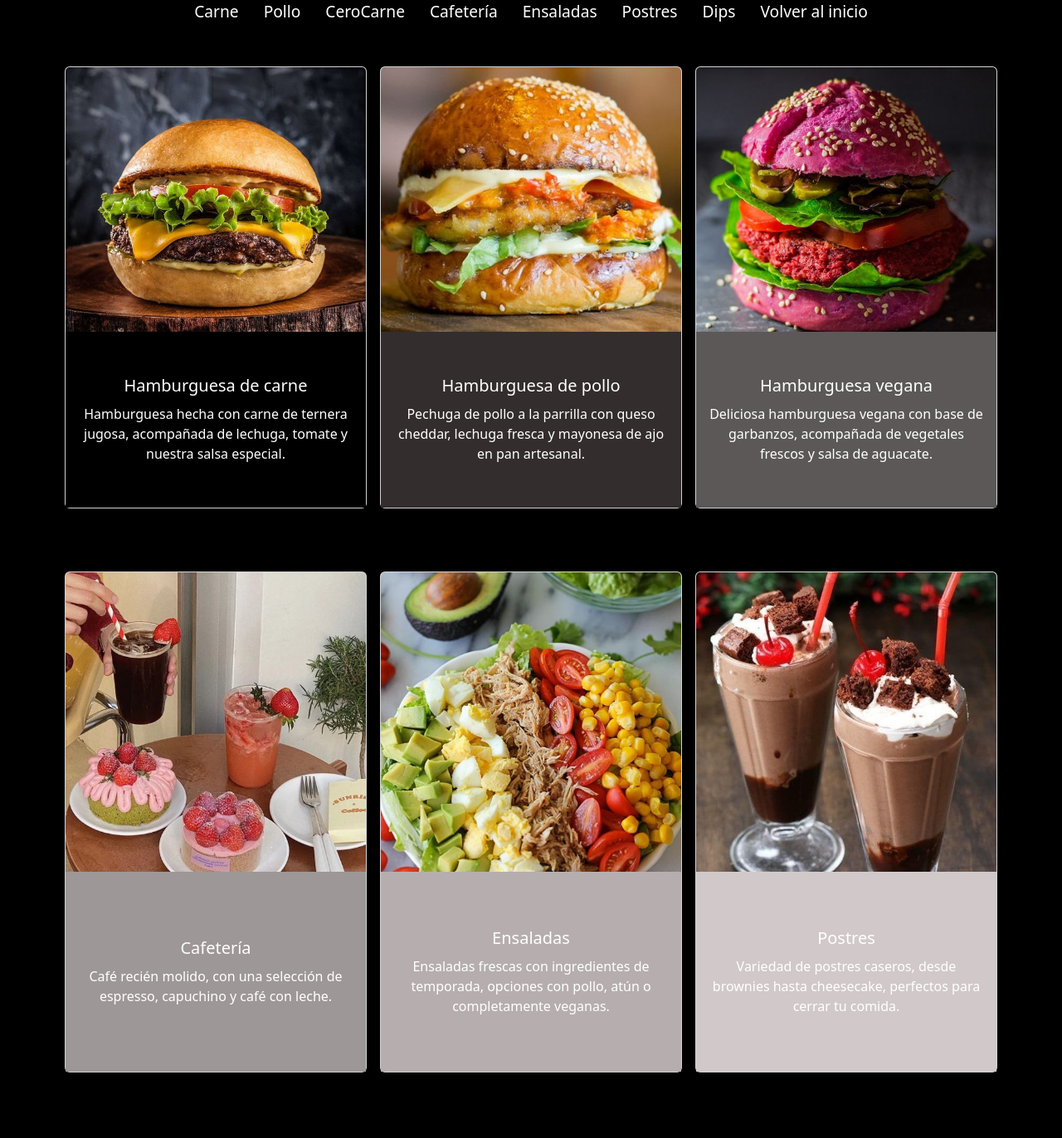
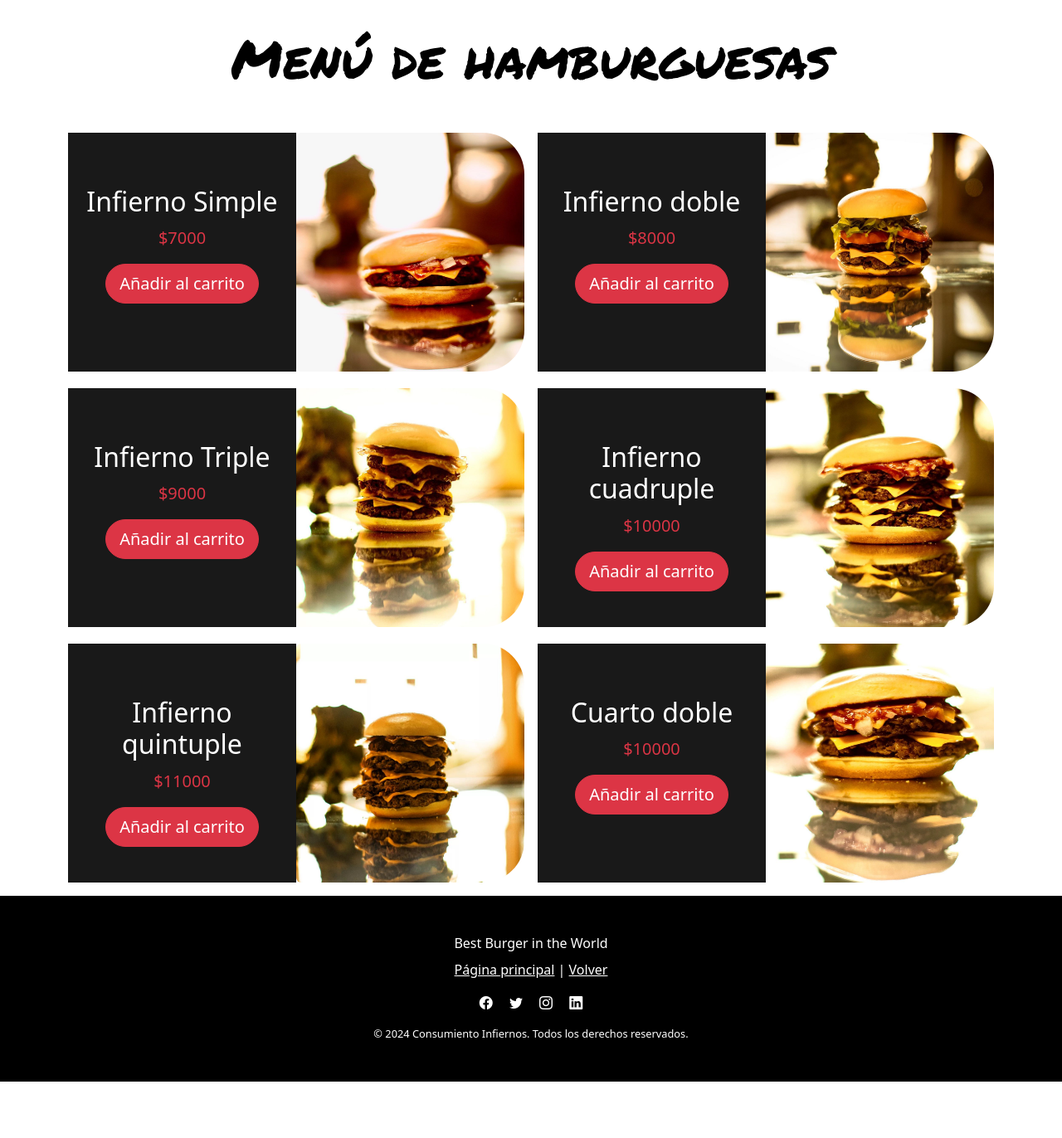
Before and after one commit to OyhamburoDev/ConsumiendoProyecto, a plain HTML site: page pages/menu.html in a window 1280 px wide. Shown: the top 1372 px of the page at 83% size. After the commit the page ends 1304 px from the top, so only its background shows below. Drawn offline with nearby package versions, Linux system fonts and the light colour scheme.

Commit message:
Cambios para el menu de la página

```diff
--- a/pages/menu.html
+++ b/pages/menu.html
@@ -3,7 +3,7 @@
   <head>
     <meta charset="UTF-8" />
     <meta name="viewport" content="width=device-width, initial-scale=1.0" />
-    <title>Menu | Consumiendo Infiernos</title>
+    <title>Menú | Consumiendo Infiernos</title>
     <link rel="preconnect" href="https://fonts.googleapis.com" />
     <link rel="preconnect" href="https://fonts.gstatic.com" crossorigin />
     <link
@@ -16,162 +16,180 @@
       integrity="sha384-QWTKZyjpPEjISv5WaRU9OFeRpok6YctnYmDr5pNlyT2bRjXh0JMhjY6hW+ALEwIH"
       crossorigin="anonymous"
     />
-
+    <link
+      rel="stylesheet"
+      href="https://cdn.jsdelivr.net/npm/bootstrap-icons@1.11.3/font/bootstrap-icons.min.css"
+    />
     <link rel="stylesheet" href="../css/style.css" />
   </head>
-
-  <body class="body-index">
-    <header id="menu-html" class="header-menu">
-      <nav class="navDos">
-        <ul>
-          <li>
-            <a href="#carne">Carne</a>
-          </li>
-          <li>
-            <a href="#pollo">Pollo</a>
-          </li>
-          <li>
-            <a href="#vegana">CeroCarne</a>
-          </li>
-          <li>
-            <a href="#cafeteria">Cafetería</a>
-          </li>
-          <li>
-            <a href="#ensaladas">Ensaladas</a>
-          </li>
-          <li>
-            <a href="#postres">Postres</a>
-          </li>
-          <li>
-            <a href="#dips">Dips</a>
-          </li>
-          <li>
-            <a href="../index.html">Volver al inicio</a>
-          </li>
-        </ul>
-      </nav>
-    </header>
-    <main>
-      <div class="container mt-4">
+  <body class="body-menu-dos">
+    <!--Aquí comienza el header-->
+    <header class="header-menu-dos">
+      <div class="container">
         <div class="row">
-          <!-- Card 1 -->
-          <div id="carne" class="col-sm-12 col-md-6 col-lg-4 card-padding">
-            <div class="card card-menuhtml card-carne">
-              <img
-                src="../images/carne.jpg"
-                class="card-img-top card-img-menuhtml"
-                alt="foto hamburguesa"
-              />
-              <div class="card-body text-white prueba-seis">
-                <h5 class="card-title">Hamburguesa de carne</h5>
-                <p class="card-text">
-                  Hamburguesa hecha con carne de ternera jugosa, acompañada de
-                  lechuga, tomate y nuestra salsa especial.
-                </p>
+          <div class="col-12 text-center">
+            <h1 class="display-1 display-md-5 mt-5 text-black">
+              Menú de hamburguesas
+            </h1>
           </div>
         </div>
       </div>
-          <!-- Card 2 -->
-          <div id="pollo" class="col-sm-12 col-md-6 col-lg-4 card-padding">
-            <div class="card card-menuhtml">
-              <img
-                src="../images/pollo.jpg"
-                class="card-img-top card-img-menuhtml"
-                alt="Hamburguesa 2"
-              />
-              <div class="card-body text-white prueba-cinco">
-                <h5 class="card-title">Hamburguesa de pollo</h5>
-                <p class="card-text">
-                  Pechuga de pollo a la parrilla con queso cheddar, lechuga
-                  fresca y mayonesa de ajo en pan artesanal.
-                </p>
+    </header>
+
+    <!--Aquí comienza el main-->
+    <main>
+      <div class="container">
+        <div class="row text-center g-1 gx-3">
+          <!-- Primer card -->
+          <div class="col-12 col-sm-12 col-md-12 col-lg-6 clase-menudos-gap">
+            <div class="card card-radius mb-3">
+              <div class="row g-0 justify-content-center">
+                <div class="col-md-6 card-menu-color card-negra">
+                  <div class="card-body">
+                    <h5 class="card-title text-white fs-2 mt-5">
+                      Infierno Simple
+                    </h5>
+                    <p class="card-text text-danger fs-5">$7000</p>
+                    <button class="btn btn-danger fs-5 rounded-pill">
+                      Añadir al carrito
+                    </button>
                   </div>
                 </div>
+                <div class="col-md-6 card-negra">
+                  <img
+                    src="../images/menu-simple.jpg"
+                    class="img-fluid rounded-start clase-img-menu"
+                    alt="Foto de hamburguesa simple"
+                  />
                 </div>
-          <!-- Card 3 -->
-          <div id="vegana" class="col-sm-12 col-md-6 col-lg-4 card-padding">
-            <div class="card card-menuhtml">
-              <img
-                src="../images/vegana.jpg"
-                class="card-img-top card-img-menuhtml"
-                alt="Hamburguesa 2"
-              />
-              <div class="card-body text-white prueba-cuatro">
-                <h5 class="card-title">Hamburguesa vegana</h5>
-                <p class="card-text">
-                  Deliciosa hamburguesa vegana con base de garbanzos, acompañada
-                  de vegetales frescos y salsa de aguacate.
-                </p>
               </div>
             </div>
           </div>
 
-          <!-- Card 4 -->
-          <div id="cafeteria" class="col-sm-12 col-md-6 col-lg-4 card-padding">
-            <div class="card card-menuhtml">
+          <!-- Segunda card -->
+          <div class="col-12 col-sm-12 col-md-12 col-lg-6 clase-menudos-gap">
+            <div class="card card-radius mb-3">
+              <div class="row g-0 justify-content-center">
+                <div class="col-md-6 card-menu-color card-negra">
+                  <div class="card-body">
+                    <h5 class="card-title text-white fs-2 mt-5">
+                      Infierno doble
+                    </h5>
+                    <p class="card-text text-danger fs-5">$8000</p>
+
+                    <button class="btn btn-danger fs-5 rounded-pill">
+                      Añadir al carrito
+                    </button>
+                  </div>
+                </div>
+                <div class="col-md-6 card-negra">
                   <img
-                src="../images/cafeteria.jpg"
-                class="card-img-top card-img-menuhtml"
-                alt="foto cafeteria"
+                    src="../images/menu-doble.jpg"
+                    class="img-fluid rounded-start clase-img-menu"
+                    alt="Foto de hamburguesa doble"
                   />
-              <div class="card-body text-white prueba-tres">
-                <h5 class="card-title">Cafetería</h5>
-                <p class="card-text">
-                  Café recién molido, con una selección de espresso, capuchino y
-                  café con leche.
-                </p>
                 </div>
               </div>
             </div>
-          <!-- Card 5 -->
-          <div id="ensaladas" class="col-sm-12 col-md-6 col-lg-4 card-padding">
-            <div class="card card-menuhtml">
+          </div>
+          <!-- Tercer Card-->
+          <div class="col-12 col-sm-12 col-md-12 col-lg-6 clase-menudos-gap">
+            <div class="card card-radius mb-3">
+              <div class="row g-0 justify-content-center">
+                <div class="col-md-6 card-menu-color card-negra">
+                  <div class="card-body">
+                    <h5 class="card-title text-white fs-2 mt-5">
+                      Infierno Triple
+                    </h5>
+                    <p class="card-text text-danger fs-5">$9000</p>
+                    <button class="btn btn-danger fs-5 rounded-pill">
+                      Añadir al carrito
+                    </button>
+                  </div>
+                </div>
+                <div class="col-md-6 card-negra">
                   <img
-                src="../images/ensaladas.jpg"
-                class="card-img-top card-img-menuhtml"
-                alt="foto ensalada"
+                    src="../images/menu-triple.jpg"
+                    class="img-fluid rounded-start clase-img-menu"
+                    alt="Foto de hamburguesa triple"
                   />
-              <div class="card-body text-white prueba-dos">
-                <h5 class="card-title">Ensaladas</h5>
-                <p class="card-text">
-                  Ensaladas frescas con ingredientes de temporada, opciones con
-                  pollo, atún o completamente veganas.
-                </p>
                 </div>
               </div>
             </div>
-          <!-- Card 6 -->
-          <div id="postres" class="col-sm-12 col-md-6 col-lg-4 card-padding">
-            <div class="card card-menuhtml">
+          </div>
+          <!-- Cuarta card -->
+          <div class="col-12 col-sm-12 col-md-12 col-lg-6 clase-menudos-gap">
+            <div class="card card-radius mb-3">
+              <div class="row g-0 justify-content-center">
+                <div class="col-md-6 card-menu-color card-negra">
+                  <div class="card-body">
+                    <h5 class="card-title text-white fs-2 mt-5">
+                      Infierno cuadruple
+                    </h5>
+                    <p class="card-text text-danger fs-5">$10000</p>
+
+                    <button class="btn btn-danger fs-5 rounded-pill">
+                      Añadir al carrito
+                    </button>
+                  </div>
+                </div>
+                <div class="col-md-6 card-negra">
                   <img
-                src="../images/postres.jpg"
-                class="card-img-top card-img-menuhtml"
-                alt="foto postres"
+                    src="../images/menu-cuadruple.jpg"
+                    class="img-fluid rounded-start clase-img-menu"
+                    alt="Foto de hamburguesa cuadruple"
                   />
-              <div class="card-body text-white prueba-uno">
-                <h5 class="card-title">Postres</h5>
-                <p class="card-text">
-                  Variedad de postres caseros, desde brownies hasta cheesecake,
-                  perfectos para cerrar tu comida.
-                </p>
                 </div>
               </div>
             </div>
-
-          <!-- Card 7 -->
-          <div id="dips" class="col-sm-12 col-md-6 col-lg-4 card-padding">
-            <div class="card card-menuhtml">
+          </div>
+          <!-- Quinta card -->
+          <div class="col-12 col-sm-12 col-md-12 col-lg-6 clase-menudos-gap">
+            <div class="card card-radius mb-3">
+              <div class="row g-0 justify-content-center">
+                <div class="col-md-6 card-menu-color card-negra">
+                  <div class="card-body">
+                    <h5 class="card-title text-white fs-2 mt-5">
+                      Infierno quintuple
+                    </h5>
+                    <p class="card-text text-danger fs-5">$11000</p>
+                    <button class="btn btn-danger fs-5 rounded-pill">
+                      Añadir al carrito
+                    </button>
+                  </div>
+                </div>
+                <div class="col-md-6 card-negra">
                   <img
-                src="../images/dips.jpg"
-                class="card-img-top card-img-menuhtml"
-                alt="foto dips"
+                    src="../images/menu-quintuple.jpg"
+                    class="img-fluid rounded-start clase-img-menu"
+                    alt="Foto de hamburguesa quintuple"
                   />
-              <div class="card-body text-white prueba">
-                <h5 class="card-title">Dips</h5>
-                <p class="card-text">
-                  Surtido de dips caseros como guacamole, salsa de queso y
-                  alioli, perfectos para acompañar tus entradas.
-                </p>
+                </div>
+              </div>
+            </div>
+          </div>
+          <!-- Sexta card -->
+          <div class="col-12 col-sm-12 col-md-12 col-lg-6 clase-menudos-gap">
+            <div class="card card-radius mb-3">
+              <div class="row g-0 justify-content-center">
+                <div class="col-md-6 card-menu-color card-negra">
+                  <div class="card-body">
+                    <h5 class="card-title text-white fs-2 mt-5">
+                      Cuarto doble
+                    </h5>
+                    <p class="card-text text-danger fs-5">$10000</p>
+                    <button class="btn btn-danger fs-5 rounded-pill">
+                      Añadir al carrito
+                    </button>
+                  </div>
+                </div>
+                <div class="col-md-6 card-negra">
+                  <img
+                    src="../images/cuarto-doble.jpg"
+                    class="img-fluid rounded-start clase-img-menu"
+                    alt="Foto de hamburguesa doble cuarto de libra"
+                  />
+                </div>
               </div>
             </div>
           </div>
@@ -179,14 +197,30 @@
       </div>
     </main>
 
-    <footer class="footer-contacto text-center">
+    <!-- Aquí comienza el Footer -->
+    <footer class="footer text-center py-5 footer-index">
       <div class="container">
-        <p class="mb-0">
+        <h1 class="footer-title-index">Best Burger in the World</h1>
+        <p>
+          <a class="text-white" href="../index.html">Página principal</a> |
+          <a class="text-white" href="#menu-html">Volver</a>
+        </p>
+        <div class="footer-icons-index">
+          <a href="https://facebook.com" target="_blank" class="mx-2">
+            <i class="bi bi-facebook"></i>
+          </a>
+          <a href="https://twitter.com" target="_blank" class="mx-2">
+            <i class="bi bi-twitter"></i>
+          </a>
+          <a href="https://instagram.com" target="_blank" class="mx-2">
+            <i class="bi bi-instagram"></i>
+          </a>
+          <a href="https://linkedin.com" target="_blank" class="mx-2">
+            <i class="bi bi-linkedin"></i>
+          </a>
+        </div>
+        <p class="footer-copy-index mt-3 mb-0">
           &copy; 2024 Consumiento Infiernos. Todos los derechos reservados.
-        </p>
-        <p>
-          <a href="../index.html">Página principal</a> |
-          <a href="#menu-html">Volver</a>
         </p>
       </div>
     </footer>
--- /dev/null
+++ b/scss/pages/_menu.scss
@@ -0,0 +1,104 @@
+// Estilos para el Body
+.body-menu-dos{
+    background-color:$color-white;
+}
+
+// Estilos para el header
+.header-menu-dos{
+    height: 10rem;
+    color: $color-white;
+    text-align: center;
+    font-weight: normal;
+    line-height: 0.8;
+    h1{
+        @include font-family-and-size(6rem, "Permanent Marker", cursive);
+        font-size: 5rem;
+    }
+}
+
+// estilos para las imagenes de las cards
+.clase-img-menu{
+ width: 20rem;
+ height: 18rem;
+}
+
+// estilos para el color dentro de las cards
+.card-menu-color{
+    background-color: $color-gray-dark;
+}
+//estilos para las cards
+.card-radius {
+    border: none; /* Elimina el borde de la tarjeta */
+    box-shadow: none; /* Elimina la sombra de la tarjeta */
+    outline: none; /* Elimina el contorno de la tarjeta */
+    border-radius: 50px; /* Ajusta el valor según el radio que desees */
+}
+  .card-radius img {
+    border-radius: 50px; /* Ajusta según el radio que desees */
+  }
+
+
+// estilos aplicativos para tamaños responsive mobile
+  @media (max-width: 576px) {
+    .header-menu-dos h1{
+    @include font-family-and-size(3rem, "Permanent Marker", cursive);
+    margin-top: 2rem !important;
+  }
+  .clase-menudos-gap{
+    margin-bottom: 1rem;
+  }
+  .card-radius img{
+    border-radius: 10px; /* Ajusta según el radio que desees */
+  }
+.card-negra{
+  height: 14rem;
+  width: 10rem;
+
+  .card-body{
+    button{
+      height: 2rem;
+      font-size: 0.8rem !important;
+    }
+  }
+  img{
+    height: 14rem;
+    width: 14rem;
+  }
+}
+  }
+
+// Estilos para el h1 responsive
+  @media (min-width: 576px) {
+    .header-menu-dos{
+      height: 10rem;
+    }
+    .header-menu-dos h1{
+      @include font-family-and-size(3rem, "Permanent Marker", cursive);
+      margin-top: 2rem !important;
+
+    }
+  }
+
+// Continuamos con los estilos para el header y el h1
+  @media (min-width: 768px) {
+    .header-menu-dos{
+      height: 13rem;
+    }
+    .header-menu-dos h1{
+      @include font-family-and-size(3rem, "Permanent Marker", cursive);
+      margin-top: 2rem !important;
+      font-size: 4rem;
+    }
+  }
+
+// Idem anterior, cambia el tamaño a Desktop
+  @media (min-width: 992px) {
+    .header-menu-dos{
+      height: 10rem;
+    }
+    .header-menu-dos h1{
+      @include font-family-and-size(3rem, "Permanent Marker", cursive);
+      margin-top: 2rem !important;
+      font-size: 4rem;
+    }
+  }
--- a/scss/partials/base/_base.scss
+++ b/scss/partials/base/_base.scss
@@ -13,7 +13,8 @@
 
 
   .body-artistas {
-    background: radial-gradient(circle at center, $red-light, $red-dark);
+    background-color: black;
+    //background: radial-gradient(circle at center, $red-light, $red-dark);
     @extend %background-body;
   }
 
--- a/scss/partials/components/_cards.scss
+++ b/scss/partials/components/_cards.scss
@@ -109,7 +109,7 @@
     border: 1px solid #0c0b0b; /* Borde de la tarjeta */
     border-radius: 10px; /* Bordes redondeados */
     overflow: hidden; /* Ocultar desbordamiento */
-    background-color: #000000; /* Fondo oscuro para la tarjeta */
+    background: radial-gradient(circle at center, $red-light, $red-dark);
     color: #fff;
     box-shadow: 0 2px 5px rgba(0, 0, 0, 0.2); /* Sombra de la tarjeta */
   }
@@ -117,7 +117,7 @@
   .music-card-img {
     width: 100%; /* Imagen de ancho completo */
     height: 12rem; /* Altura automática */
-    border-bottom: 2px solid #972f2f; /* Línea inferior */
+    border-bottom: none;
     filter: opacity(90%);
   }
 
--- a/scss/style.scss
+++ b/scss/style.scss
@@ -19,3 +19,4 @@
 @import './pages/contacto';  // Página de contacto
 @import './pages/artistas';
 @import './pages/historia-origin';  // Página de contacto
+@import './pages/menu';
```
Also changed, not shown: pages/artistas.html (+27 -9 lines), scss/pages/_artistas.scss (+1 -6 lines), css/style.css, css/style.min.css, images/cuarto-doble.jpg (added), images/file (1).jpg (deleted), images/menu-cuadruple.jpg (added), images/menu-doble.jpg (added), images/menu-quintuple.jpg (added), images/menu-simple.jpg (added), images/menu-triple.jpg (added), 2 other files. Lines whose indentation alone changed are shown as unchanged.
